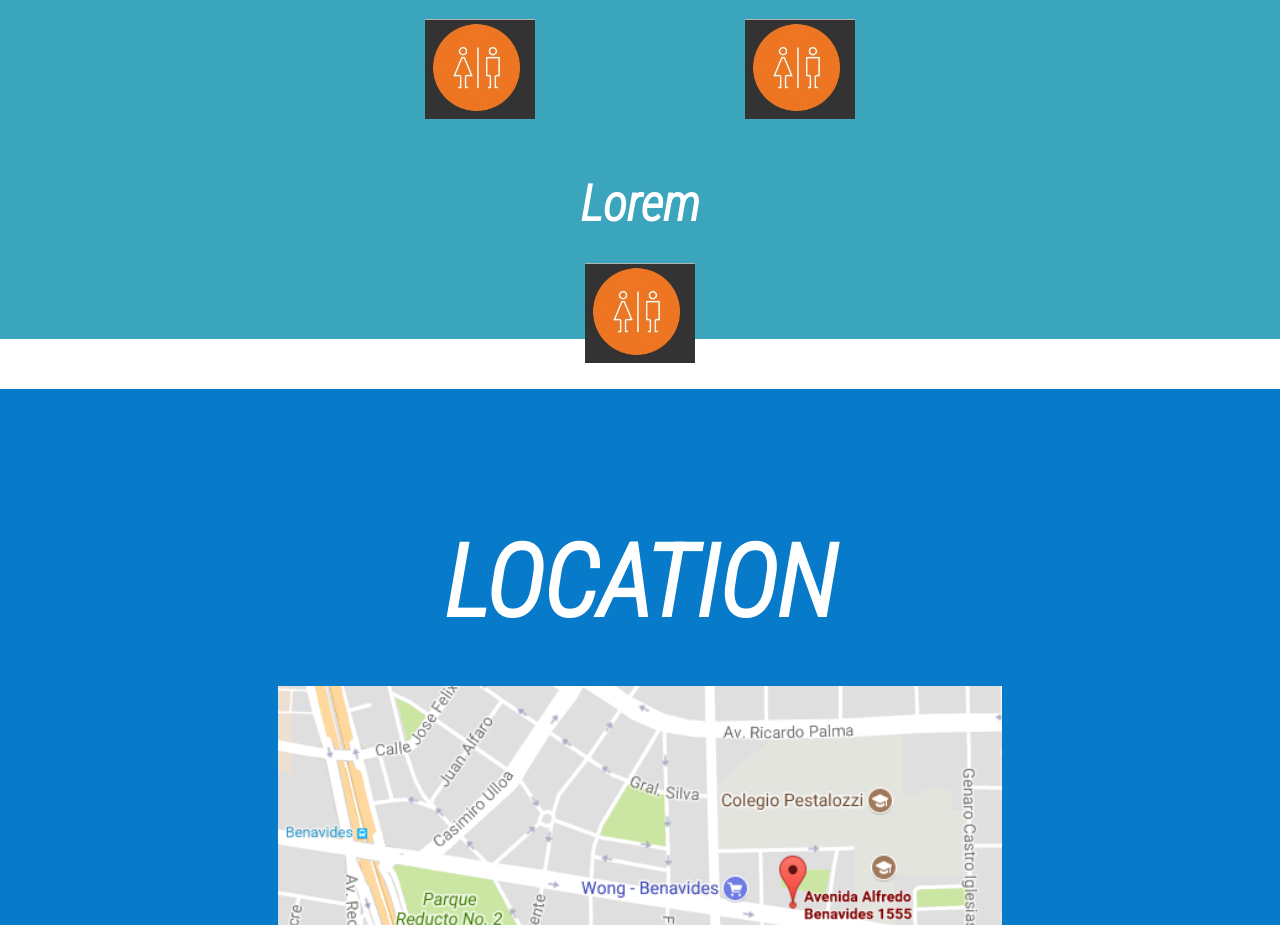
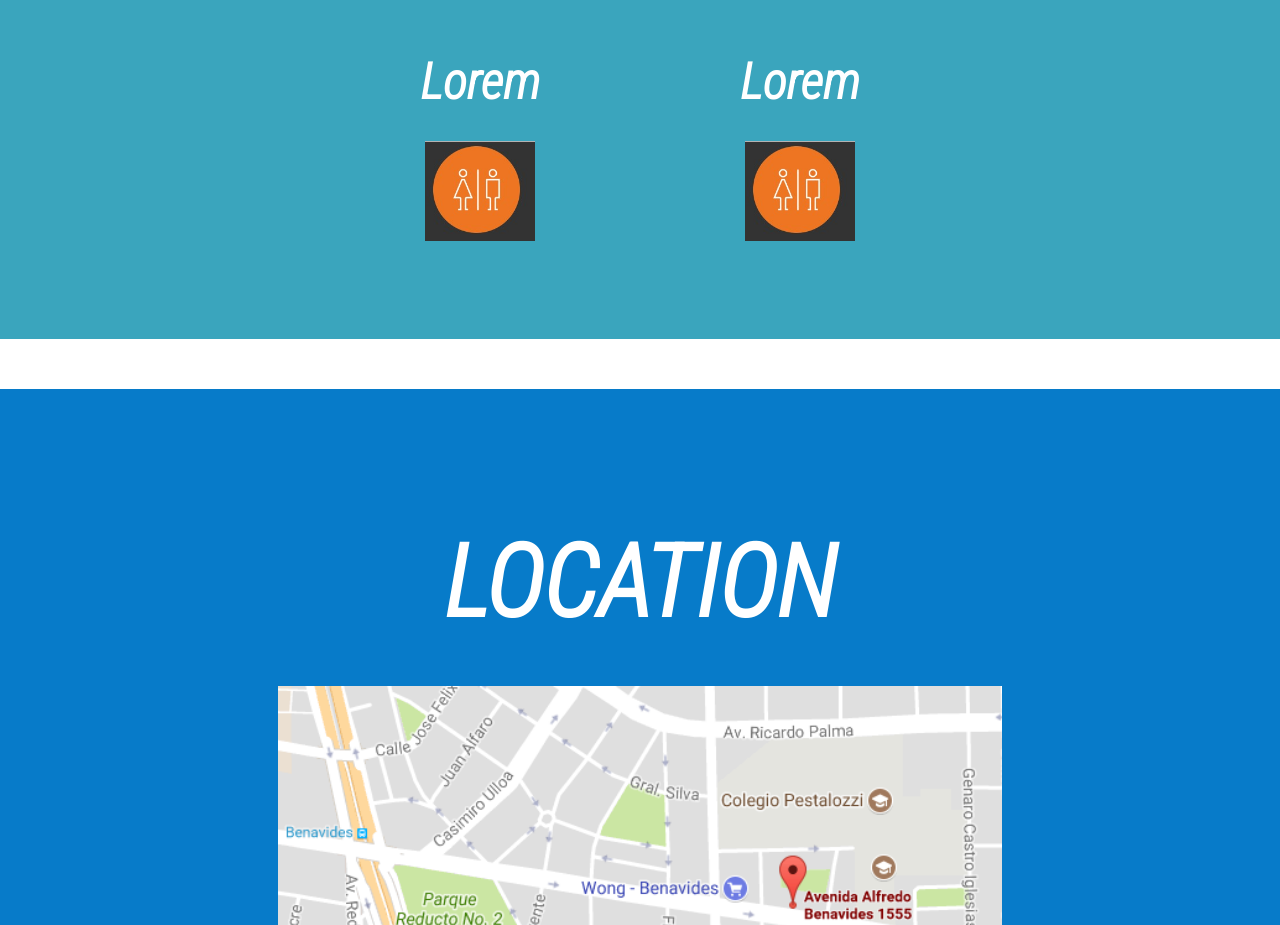
Before and after one commit to OMoncada/siteplanw5.github.io, a plain HTML site: page index.html in a window 1280 px wide. Shown: the part 4121-5046 px from the top of the page. Drawn offline with nearby package versions, Linux system fonts and the light colour scheme.

Commit message:
Update index.html

```diff
--- a/index.html
+++ b/index.html
@@ -103,11 +103,6 @@
                     <h3>Lorem</h3>
                     <img src="images/baño.jpg" height="100px" alt="mapa">
                 </div>
-                <div class="box">
-                    <i class="fab fa-angular"></i>
-                    <h3>Lorem</h3>
-                    <img src="images/baño.jpg" height="100px" alt="mapa">
-                </div>
             </div>
 
         </section>
```
